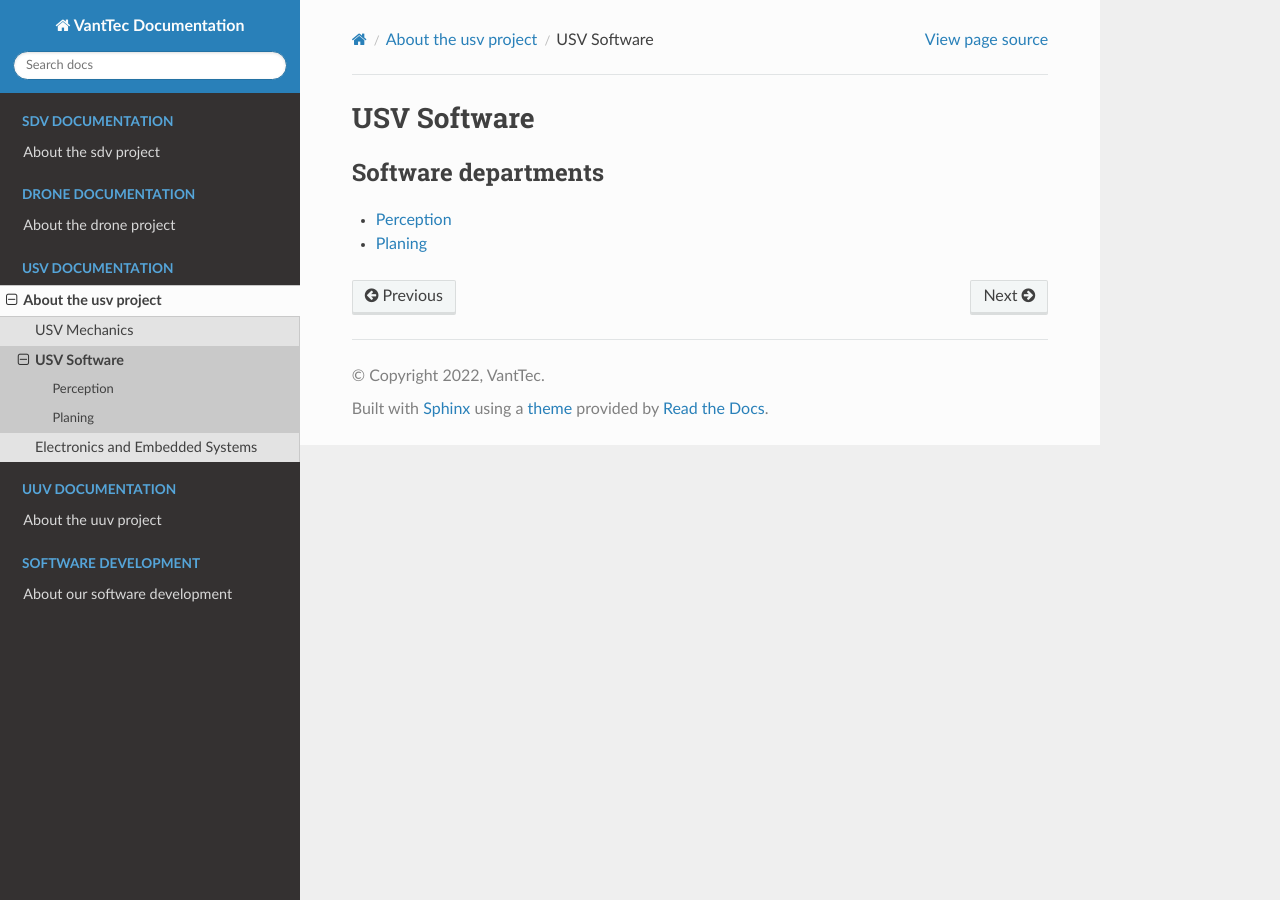
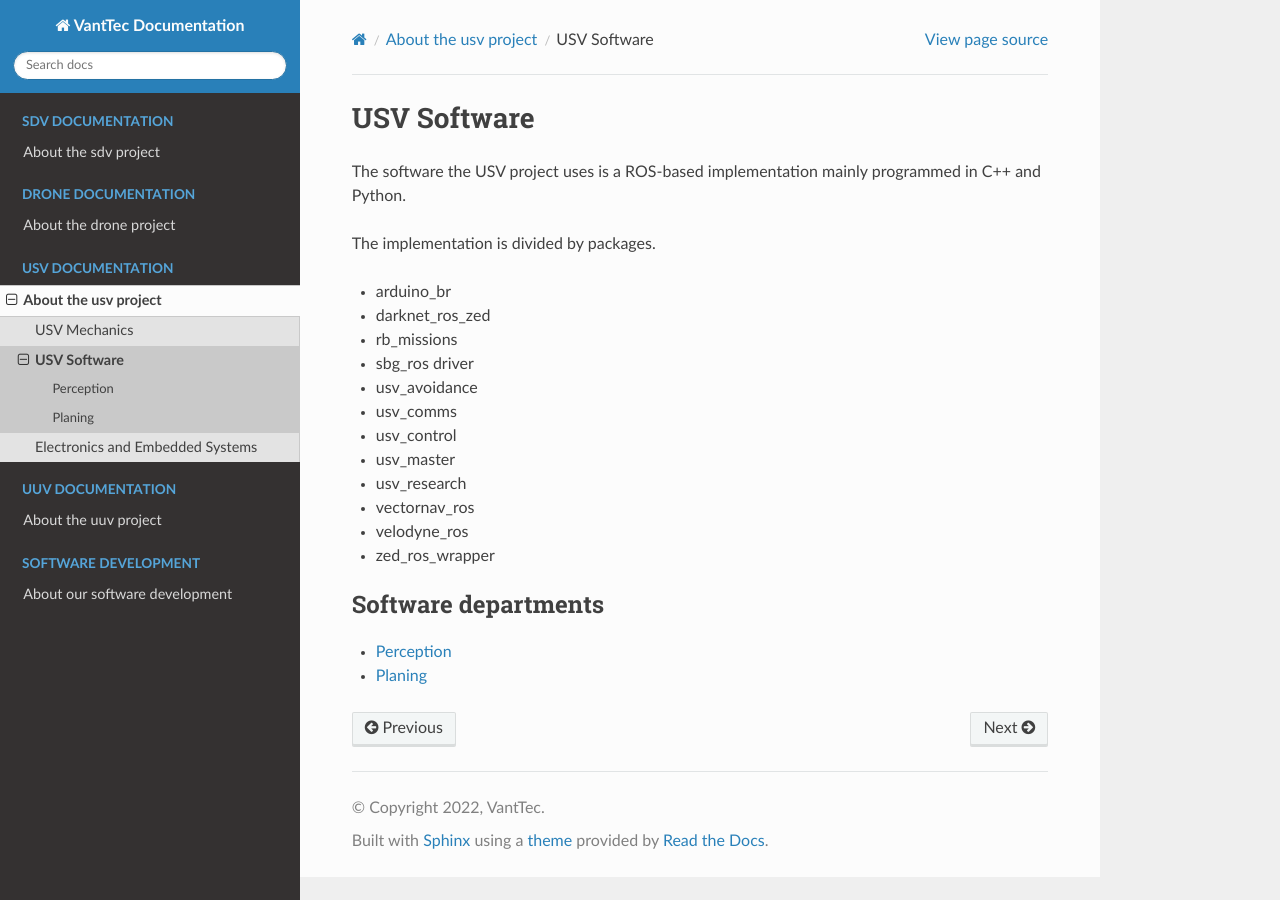
Before and after one commit to vanttec/vanttec_documentation, a Sphinx documentation site: the page built from source/usv/usv_software.rst, in a window 1280 px wide. Built offline with Sphinx 7.4.7 and the Read the Docs theme 2.0.0, drawn with Linux system fonts in a browser that asks for light colours; pages that are not in the unit, such as notebooks, are missing from menus.

Commit message:
Update usv_software.rst

```diff
--- a/source/usv/usv_software.rst
+++ b/source/usv/usv_software.rst
@@ -1,5 +1,26 @@
 USV Software
 ============
+The software the USV project uses is a ROS-based implementation mainly programmed in C++ and Python.
+
+The implementation is divided by packages.
+
+- arduino_br
+- darknet_ros_zed
+- rb_missions
+- sbg_ros driver
+- usv_avoidance
+- usv_comms
+- usv_control
+- usv_master
+- usv_research
+- vectornav_ros
+- velodyne_ros
+- zed_ros_wrapper
+
+
+
+
+
 .. toctree::
    :maxdepth: 3
    :caption: Software departments
```
